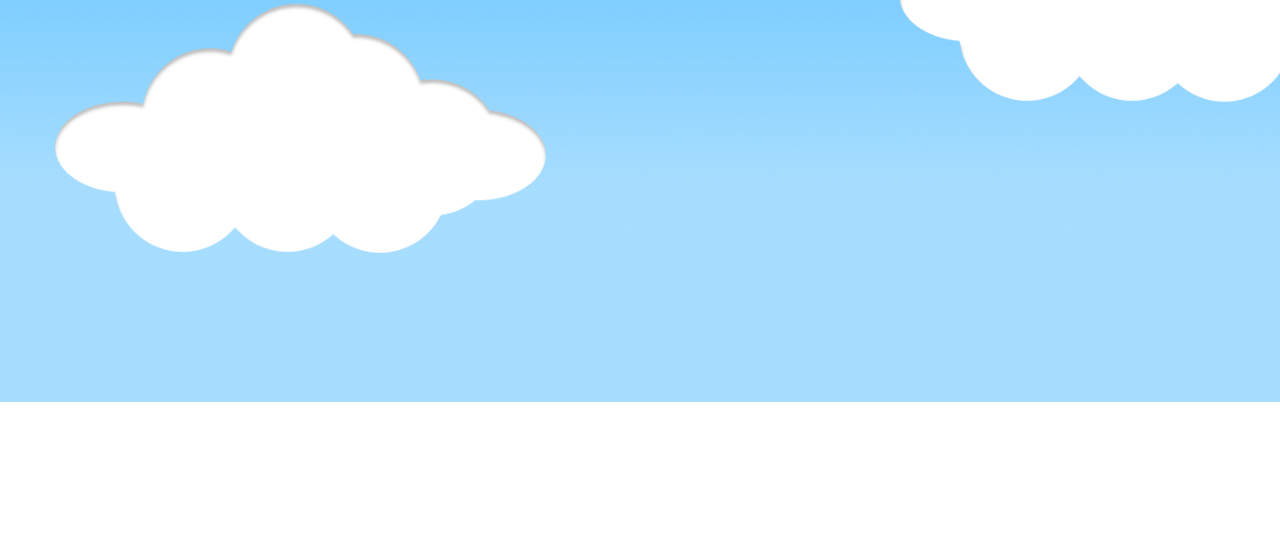
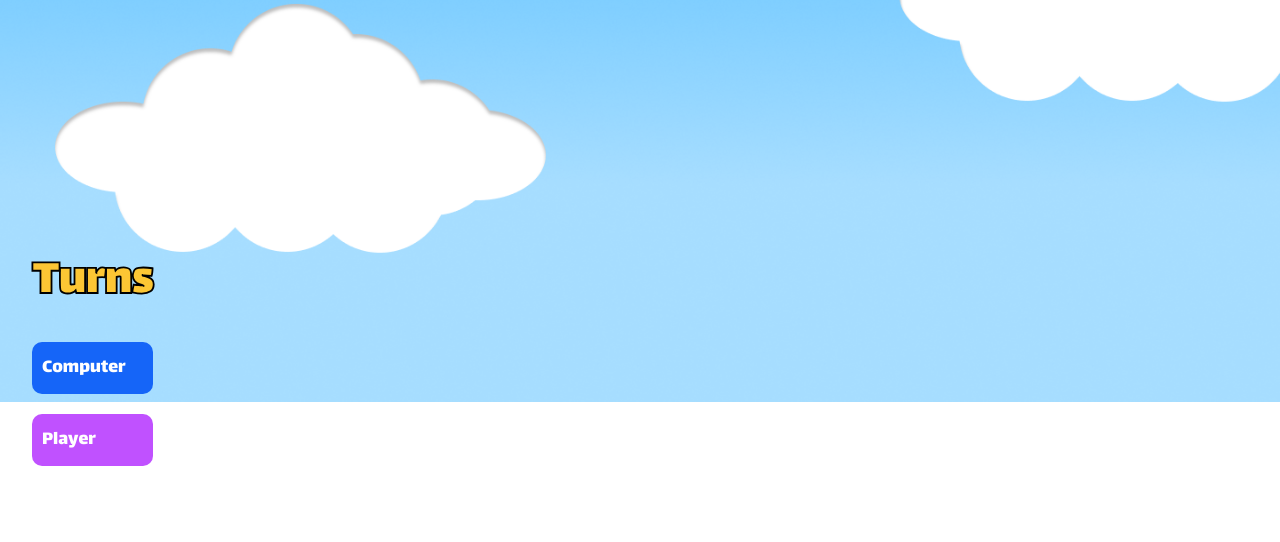
Before and after one commit to DanielChvat/CIS-17B-Connect4ProjectFinal, a PHP site: page /game.php in a window 1280 px wide. Shown: the part 508-1050 px from the top of the page. Run offline with PHP 8.4, Linux system fonts and the light colour scheme; a user stored in the database is signed in.

Commit message:
implemented css on start game

```diff
--- a/Connect4ProjectWebGUI/game.css
+++ b/Connect4ProjectWebGUI/game.css
@@ -28,7 +28,7 @@ html {
     grid-template-columns: repeat(7, 60px);
     gap: 5px;
     justify-content: center;
-    margin: 20px auto;
+    margin: 20vh auto;
     background-color: #000000;
     padding: 5px;
     border-radius: 10px;
@@ -37,8 +37,6 @@ html {
     background: #FCC634;
     box-shadow: 13px 17px 4px rgba(0, 0, 0, 0.25);
     border-radius: 45px;
-
-
 }
 
 .container {
@@ -46,10 +44,7 @@ html {
     align-self: center;
     margin-top: 250px;
     margin-bottom: 250px;
-    /* margin-top: auto; */
-
 }
-
 
 .cell {
     width: 60px;
@@ -61,8 +56,6 @@ html {
     justify-content: center;
     cursor: pointer;
     z-index: 2;
-
-
     background: #A6DDFF;
     box-shadow: inset 0px 25px 4px rgba(0, 0, 0, 0.25);
 
@@ -70,13 +63,11 @@ html {
 
 #player1-color {
     font-family: "Inter";
-
     height: 40px;
     width: 100px;
     font-size: 20px;
     border: none;
     background-color: white;
-
     margin: 20px;
 }
 
@@ -101,11 +92,6 @@ label {
     font-weight: bold;
 }
 
-.options {
-
-}
-
-
 .cell.red {
     background-color: #C051FF;
 }
@@ -120,12 +106,6 @@ label {
 
 .cell.green {
     background-color: green;
-}
-
-button {
-    padding: 20px 20px;
-    font-size: 16px;
-    cursor: pointer;
 }
 
 #winner-message {
@@ -171,8 +151,11 @@ button {
     font-size: 20px;
     text-align: center;
 }
+
 button:hover {
-    cursor: pointer;
+    color: #FCC634;
+    background-color: #1565F8;
+    font-weight: bold;
 }
 
 .board_main_menu {
@@ -186,4 +169,50 @@ button:hover {
     font-family: "Lalezar", system-ui;
     font-weight: 400;
     font-style: normal;
-  }
+}
+
+.options{
+    display: inline;
+}
+
+.turns-container {
+    position: absolute;
+    margin-inline-start: 0;
+    font-size: 20px;
+    align-items: left;
+    padding-left: 2rem;
+    text-align: left;
+}
+
+.turns-container h3 {
+    font-family: "Lalezar";
+    font-size: 50px;
+    margin: 0;
+    color: #FCC634;
+    text-shadow: -1px -1px 0 black
+                1px -1px 0 black
+                -1px 1px 0 black
+                1px 1px 0 black;
+    -webkit-text-stroke: 1.8px black;
+}
+
+.turns-container .container-com{
+    background-color: #1565F8;
+    border-radius: 10px;
+}
+
+.turns-container p{
+    padding:10px;
+    color: #FFFF;
+}
+
+.turns-container .container-player{
+    background-color: #C051FF;
+    border-radius: 10px;
+}
+
+/* .container-player.player {
+    background-color: #C051FF;
+            border-radius:20px;
+            box-shadow: 0 0 5px 10px #8200ce inset;
+} */
--- a/Connect4ProjectWebGUI/game.php
+++ b/Connect4ProjectWebGUI/game.php
@@ -14,18 +14,11 @@ echo "<script>console.log('Current User: " . $_SESSION['Username'] . "' );</scri
 if (isset($_POST['action']) && $_POST['action'] == 'sendWinner') {
   $winner = isset($_POST['data']) ? $_POST['data'] : 'no winner';
 
-
-
-
-
-
   if ($winner != "Computer") {
 
     $sql = "UPDATE entity_accounts SET Wins = Wins+1 WHERE Username = ?";
     $stmt = $conn->prepare($sql);
     $stmt->execute([$_SESSION['Username']]);
-
-
   }
 }
 
@@ -64,6 +57,13 @@ if (isset($_POST['action']) && $_POST['action'] == 'sendWinner') {
   </div>
   <button id="start-button">Start Game</button>
 </div>
+<div class="turns-container">
+  <h3>Turns</h3>
+  <div class="container-com"><p>Computer</p></div>
+  <div class="container-player"><p>Player</p></div>
+
+</div>
+
 <div id="game-board" style="display: none;"></div>
   <div id="winner-message" style="display: none;"></div>
   <div class="options">
@@ -71,6 +71,7 @@ if (isset($_POST['action']) && $_POST['action'] == 'sendWinner') {
     <br>
     <button id="undo-button" style="display: none;">Undo Move</button>
   </div>
+
 <script src="game.js"></script>
 </body>
 
```
Also changed, not shown: Connect4ProjectWebGUI/game.js (+17 -0 lines). Lines whose indentation alone changed are shown as unchanged.
